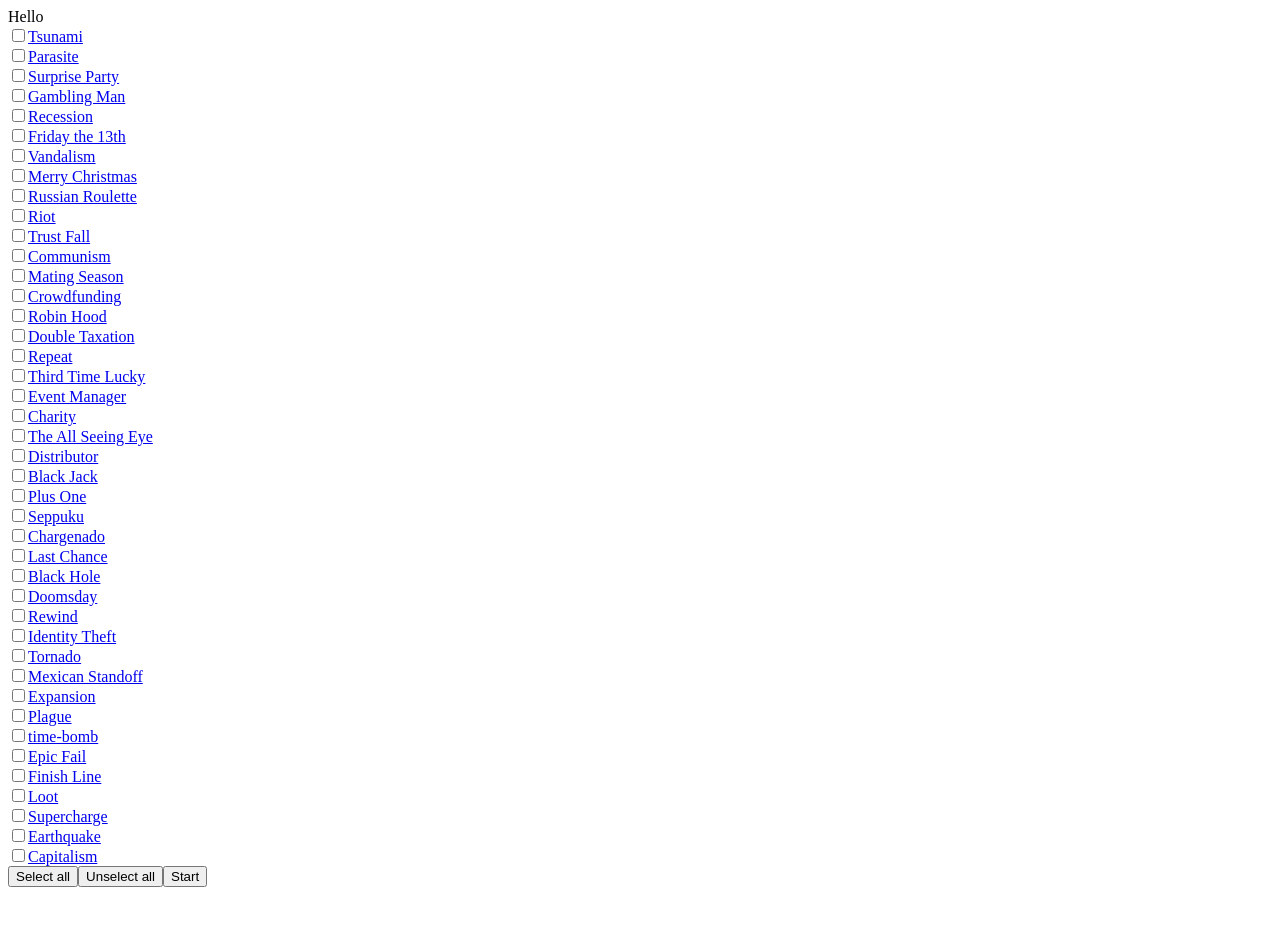
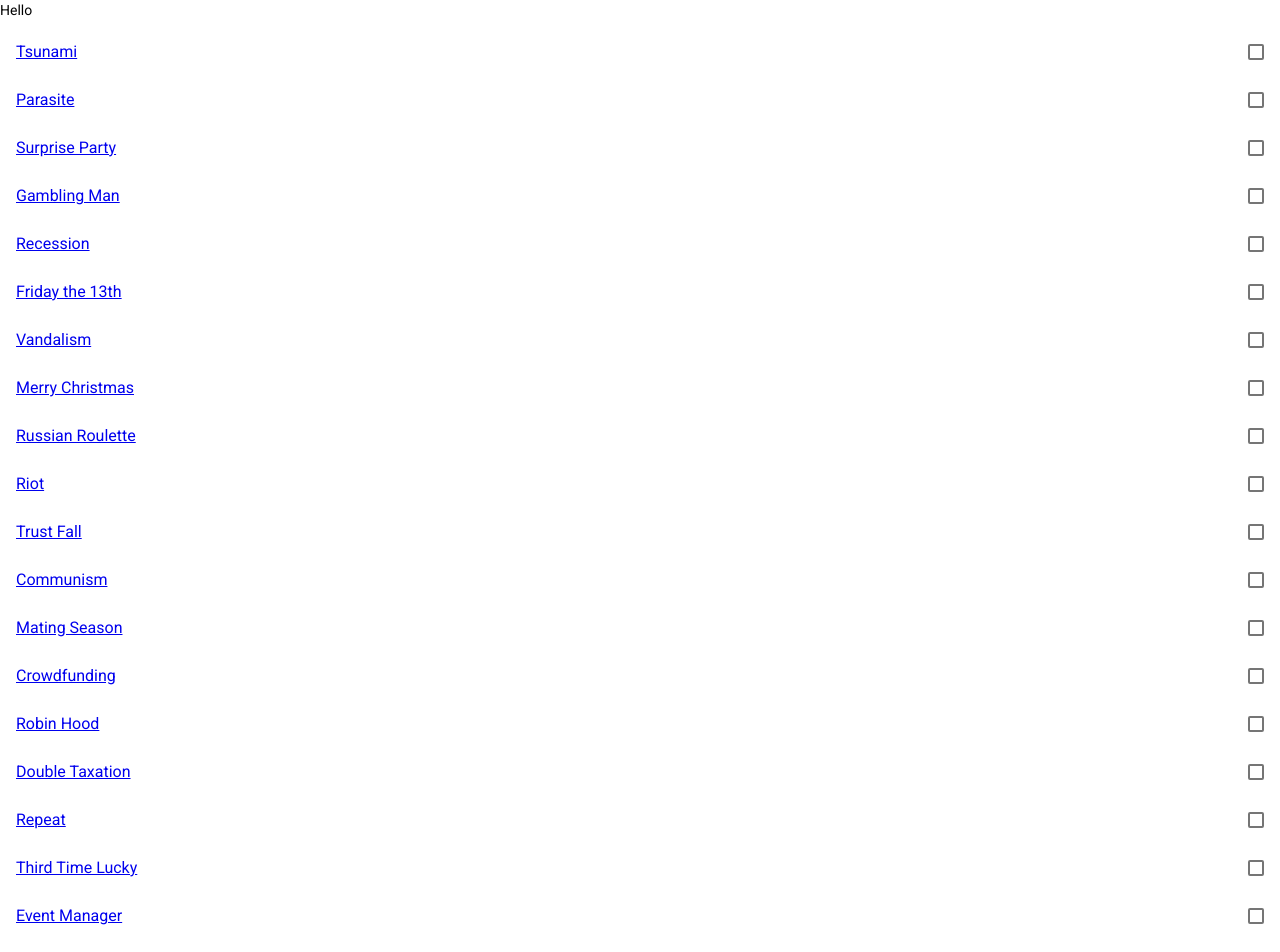
Before and after one commit to bootcamp5/frantics-dealer, an Angular app: page / in a window 1280 px wide. Shown: the top 952 px of the page. Before the commit the page ends 895 px from the top, so only its background shows below. Built offline with nearby package versions, Linux system fonts and the light colour scheme.

Commit message:
add material designe

```diff
--- a/angular.json
+++ b/angular.json
@@ -28,6 +28,7 @@
               "src/assets"
             ],
             "styles": [
+              "./node_modules/@angular/material/prebuilt-themes/indigo-pink.css",
               "src/styles.scss"
             ],
             "scripts": []
@@ -92,6 +93,7 @@
               "src/assets"
             ],
             "styles": [
+              "./node_modules/@angular/material/prebuilt-themes/indigo-pink.css",
               "src/styles.scss"
             ],
             "scripts": []
--- a/package.json
+++ b/package.json
@@ -12,10 +12,12 @@
   "private": true,
   "dependencies": {
     "@angular/animations": "~9.1.9",
+    "@angular/cdk": "^9.2.4",
     "@angular/common": "~9.1.9",
     "@angular/compiler": "~9.1.9",
     "@angular/core": "~9.1.9",
     "@angular/forms": "~9.1.9",
+    "@angular/material": "^9.2.4",
     "@angular/platform-browser": "~9.1.9",
     "@angular/platform-browser-dynamic": "~9.1.9",
     "@angular/router": "~9.1.9",
--- a/src/app/card-detail/card-detail.component.html
+++ b/src/app/card-detail/card-detail.component.html
@@ -1,2 +1,13 @@
-<h1>{{ card.title }}</h1>
-<span> {{ card.description }}</span>
+<mat-card class="example-card">
+    <mat-card-header>
+      <mat-card-title>{{ card.title }}</mat-card-title>
+    </mat-card-header>
+    <mat-card-content>
+      <p>
+        {{ card.description }}
+      </p>
+    </mat-card-content>
+    <mat-card-actions>
+      <button mat-button>NEXT</button>
+    </mat-card-actions>
+  </mat-card>
--- a/src/app/card-detail/card-detail.component.scss
+++ b/src/app/card-detail/card-detail.component.scss
@@ -0,0 +1,8 @@
+.example-card {
+    max-width: 400px;
+  }
+
+  .example-header-image {
+    background-image: url('https://material.angular.io/assets/img/examples/shiba1.jpg');
+    background-size: cover;
+  }
--- a/src/app/start/start.component.html
+++ b/src/app/start/start.component.html
@@ -1,10 +1,12 @@
 <div>
-    <div *ngFor="let card of getItems()">
-        <input [(ngModel)]="card.selected" type="checkbox"><a [routerLink]="[card.name]" >{{ card.title }}</a>
+    <mat-selection-list (selectionChange)="changed($event)">
+        <mat-list-option *ngFor="let card of getItems()" [selected]="card.selected" ><a [routerLink]="[card.name]" >{{ card.title }}</a></mat-list-option>
+    </mat-selection-list>
+    <div >
+        <!-- <input [(ngModel)]="card.selected" type="checkbox"><a [routerLink]="[card.name]" >{{ card.title }}</a> -->
     </div>
 
-    <button (click)="selectAll()">Select all</button>
-    <button (click)="unselectAll()">Unselect all</button>
-    <button>Start</button>
-
+    <button mat-stroked-button (click)="selectAll()">Select all</button>
+    <button mat-stroked-button (click)="unselectAll()">Unselect all</button>
+    <button mat-raised-button>Start</button>
 </div>
--- a/src/app/start/start.component.scss
+++ b/src/app/start/start.component.scss
@@ -0,0 +1,3 @@
+button {
+    margin: 5px;
+}
--- a/src/app/start/start.component.ts
+++ b/src/app/start/start.component.ts
@@ -20,4 +20,8 @@ export class StartComponent {
     this.actionsCards.setAll(false);
   }
 
+  changed(event) {
+    console.log(event);
+  }
+
 }
--- a/src/index.html
+++ b/src/index.html
@@ -6,8 +6,10 @@
   <base href="/">
   <meta name="viewport" content="width=device-width, initial-scale=1">
   <link rel="icon" type="image/x-icon" href="favicon.ico">
+  <link href="https://fonts.googleapis.com/css?family=Roboto:300,400,500&display=swap" rel="stylesheet">
+  <link href="https://fonts.googleapis.com/icon?family=Material+Icons" rel="stylesheet">
 </head>
-<body>
+<body class="mat-typography">
   <app-root></app-root>
 </body>
 </html>
--- a/src/styles.scss
+++ b/src/styles.scss
@@ -1 +1,4 @@
 /* You can add global styles to this file, and also import other style files */
+
+html, body { height: 100%; }
+body { margin: 0; font-family: Roboto, "Helvetica Neue", sans-serif; }
```
Also changed, not shown: src/app/app.module.ts (+8 -0 lines), 1 other file (tests, documents, lock files or other folders).
